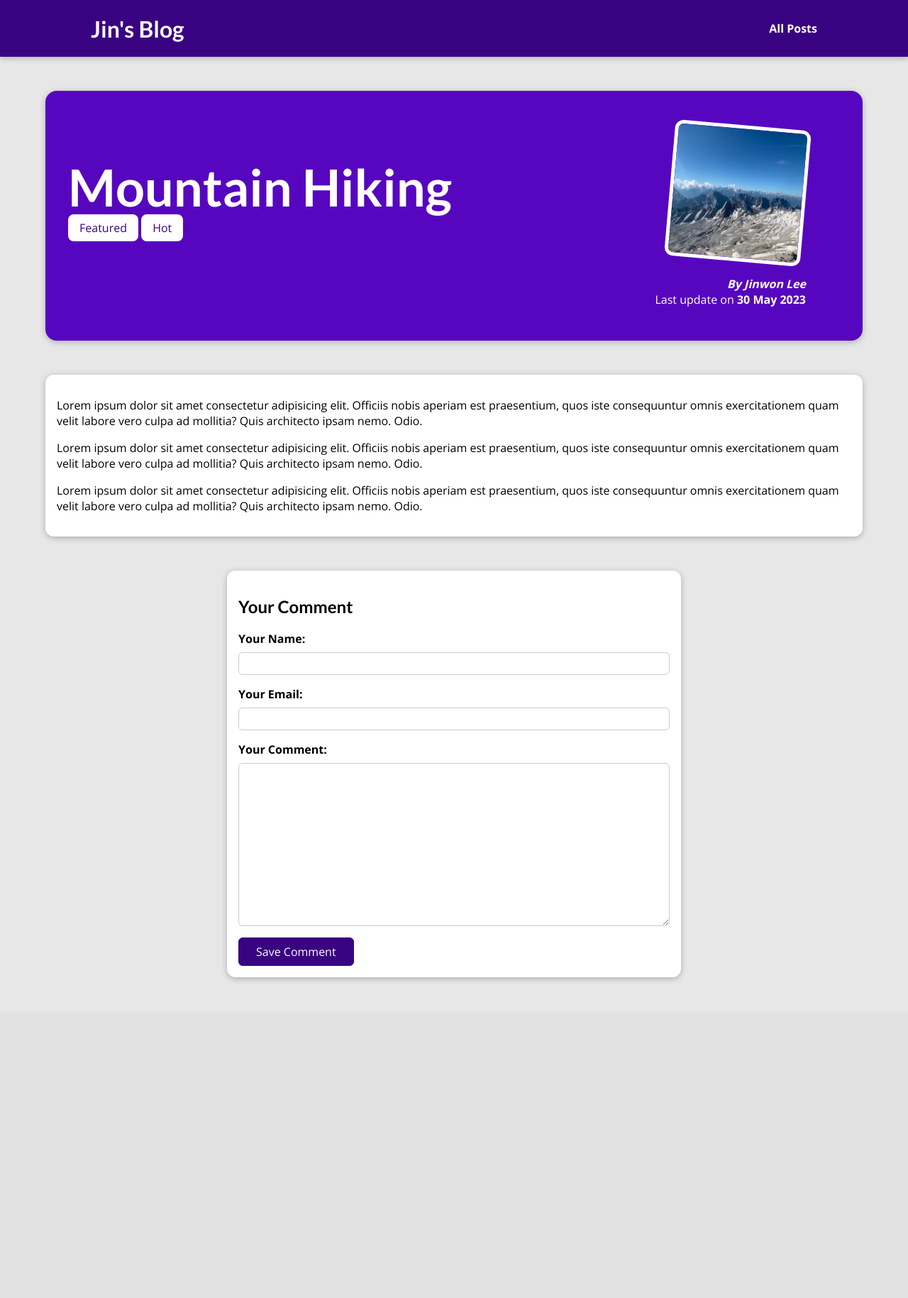
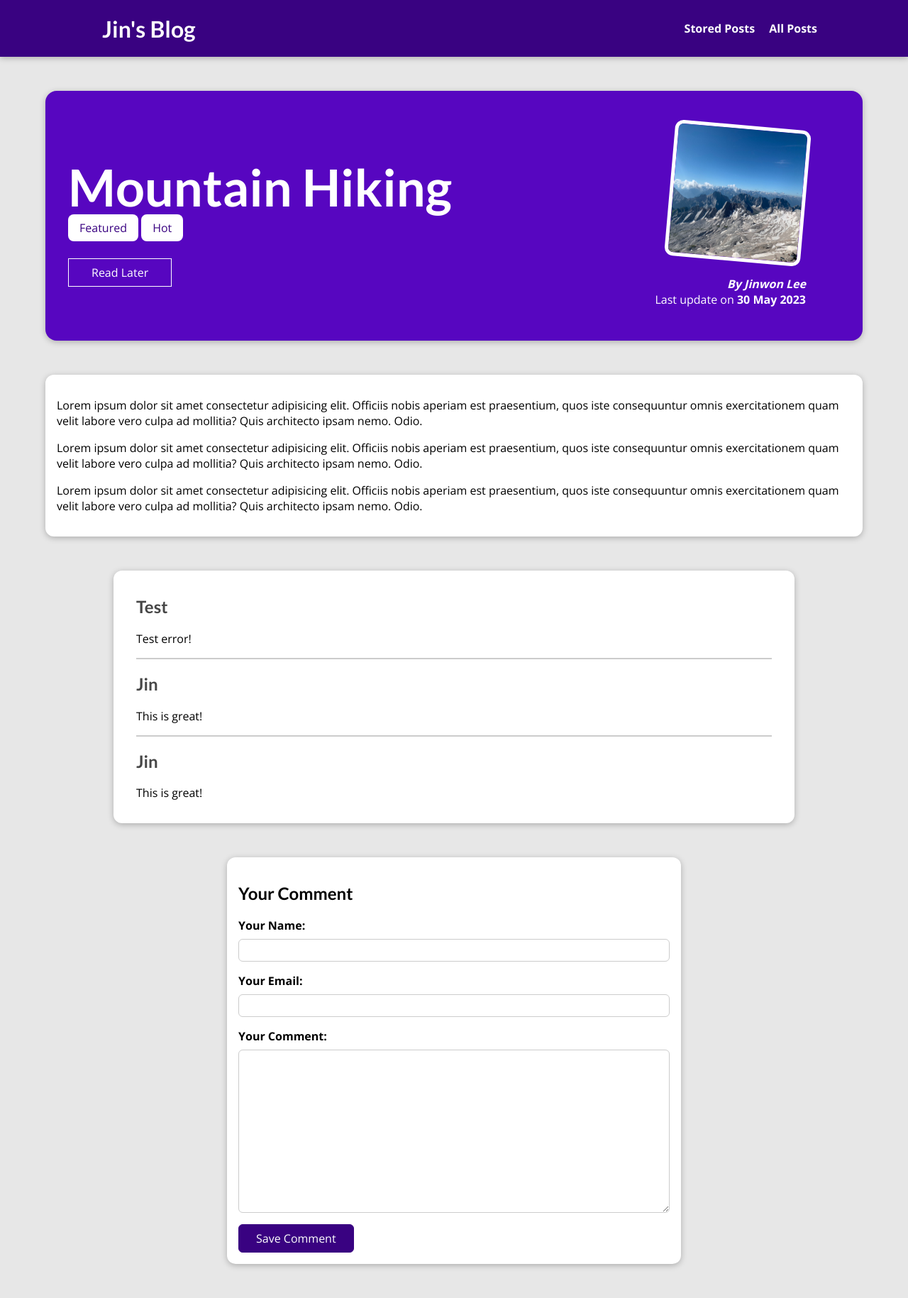
Before and after one commit to Jin1L/my_site, a Django app: a page that uses templates/base.html in a window 1280 px wide. Shown: the whole page at 71% size. Before the commit the page ends 1381 px from the top, so only its background shows below. Run offline with Django 4.2, Linux system fonts and the light colour scheme; data comes from the database, SQL or seed files in the repository; both versions use the stored data as it was after the commit.

Commit message:
Implemented sessions and finished the project

```diff
--- a/blog/admin.py
+++ b/blog/admin.py
@@ -1,5 +1,5 @@
 from django.contrib import admin
-from .models import Post, Author, Tag
+from .models import Post, Author, Tag, Comment
 # Register your models here.
 
 class PostAdmin(admin.ModelAdmin):
@@ -7,6 +7,10 @@ class PostAdmin(admin.ModelAdmin):
     list_display = ("title", "date", "author",)
     prepopulated_fields = {"slug" : ("title",)}
 
+class CommentAdmin(admin.ModelAdmin):
+    list_display = ("user_name", "post")
+
 admin.site.register(Post, PostAdmin)
 admin.site.register(Author)
 admin.site.register(Tag)
+admin.site.register(Comment, CommentAdmin)
--- a/blog/models.py
+++ b/blog/models.py
@@ -30,6 +30,9 @@ class Post(models.Model):
                 on_delete=models.SET_NULL, null=True, related_name="posts")
     tags = models.ManyToManyField(Tag)
 
+    def __str__(self):
+        return self.title
+
 class Comment(models.Model):
     user_name = models.CharField(max_length=120)
     user_email = models.EmailField()
--- a/blog/static/blog/post-detail.css
+++ b/blog/static/blog/post-detail.css
@@ -55,6 +55,25 @@ body {
 
   #summary time {
     font-weight: bold;
+  }
+
+  #read-later {
+    margin: 2rem 0;
+  }
+
+  #read-later button {
+    background-color: transparent;
+    border: 1px solid white;
+    padding: 0.5rem 2rem;
+    font: inherit;
+    color: white;
+    cursor:pointer
+  }
+
+  #read-later button:hover,
+  #read-later button:active {
+    background-color: white;
+    color: #390281;
   }
 
   main {
@@ -119,3 +138,67 @@ body {
     border-radius: 6px;
     border: 1px solid #ccc;
   }
+
+  .errorlist{
+    list-style: none;
+    margin: 0.5rem 0;
+    padding: 0;
+    color: #d6000b;
+  }
+
+  .invalid label {
+    color: #d6000b;
+  }
+
+  .invalid input,
+  .invalid textarea {
+    border-color: #d6000b;
+    background-color: #ffe6e7;
+  }
+
+  #alert {
+    margin: 8rem auto 3rem auto;
+    border: 1px solid #d6000b;
+    background-color: #ffe6e7;
+    padding: 1rem;
+    width: 90%;
+    max-width: 40rem;
+  }
+
+  #alert a{
+    text-decoration: none;
+    border: 1px solid #d6000b;
+    background-color: #d6000b;
+    color: white;
+    padding: 0.25rem 1.5rem;
+    border-radius: 6px;
+  }
+
+  #comments {
+    margin: 3rem auto;
+    width: 90%;
+    max-width: 60rem;
+    border-radius: 12px;
+    background-color: white;
+    box-shadow: 0 2px 8px rgba(0, 0, 0, 0.25);
+    padding: 1rem 2rem;
+  }
+
+  #comments ul{
+    list-style: none;
+    margin: 0;
+    padding: 0;
+  }
+
+  #comments li{
+    margin-bottom: 1rem;
+    border-bottom: 2px solid #ccc;
+  }
+
+  #comments li:last-of-type{
+    border-bottom: none;
+  }
+
+  #comments h2{
+    color: #464646;
+  }
--- a/blog/templates/blog/post-detail.html
+++ b/blog/templates/blog/post-detail.html
@@ -10,13 +10,34 @@
 {% endblock %}
 
 {% block content %}
+
+    {% if comment_form.errors %}
+    <div id="alert">
+        <h2>Saving the comment failed!</h2>
+        <p>Please check the comment form below the post and fix your errors.</p>
+        <a href="#comment-form">Fix!</a>
+    </div>
+    {% endif %}
+
     <section id="summary">
         <h2>{{ post.title }}</h2>
         <div>
             {% for tag in post_tags %}
             <span class="tag" >{{ tag.caption }}</span>
             {% endfor %}
-
+        </div>
+        <div id="read-later">
+            <form action="{% url "read-later" %}" method="POST">
+                {% csrf_token %}
+                <input type="hidden" value="{{ post.id }}" name="post_id">
+                <button>
+                    {% if saved_for_later %}
+                        Remove from "Read Later" List
+                    {% else %}
+                        Read Later
+                    {% endif %}
+                </button>
+            </form>
         </div>
         <article>
             <img src="{{ post.image.url }}" alt="{{ post.title }}">
@@ -31,14 +52,26 @@
         {{ post.content|linebreaks }}
     </main>
 
+    <section id="comments">
+        <ul>
+            {% for comment in comments %}
+                <li>
+                    <h2>{{ comment.user_name }}</h2>
+                    <p>{{ comment.text|linebreaks }}<p>
+                </li>
+            {% endfor %}
+        </ul>
+    </section>
+
     <section id="comment-form">
         <h2>Your Comment</h2>
-        <form>
+        <form action="{% url "post-detail-page" post.slug %}" method="POST">
+            {% csrf_token %}
             {% for form_field in comment_form %}
-                <div class="form-control">
+                <div class="form-control {% if form_field.errors %}invalid{% endif %}">
                     {{ form_field.label_tag }}
                     {{ form_field }}
-                    {{ form_field.erros }}
+                    {{ form_field.errors }}
                 </div>
             {% endfor %}
             <button>Save Comment</button>
--- a/blog/urls.py
+++ b/blog/urls.py
@@ -4,5 +4,7 @@ from . import views
 urlpatterns = [
     path("", views.StartingPageView.as_view(), name="starting-page"),
     path("posts", views.AllPostView.as_view(), name="posts"),
-    path("posts/<slug:slug>", views.SinglePostView.as_view(), name="post-detail-page")
+    path("posts/<slug:slug>", views.SinglePostView.as_view(),
+          name="post-detail-page"),
+    path("read-later", views.ReadLaterView.as_view(), name="read-later")
 ]
--- a/blog/views.py
+++ b/blog/views.py
@@ -1,7 +1,10 @@
 from typing import Any, Dict
 from django.db.models.query import QuerySet
 from django.shortcuts import render, get_object_or_404
-from django.views.generic import ListView, DetailView
+from django.http import HttpResponseRedirect
+from django.urls import reverse
+from django.views.generic import ListView
+from django.views import View
 
 from .models import Post
 from .forms import CommentForm
@@ -26,12 +29,78 @@ class AllPostView(ListView):
     ordering = ["-date"]
     context_object_name = "all_posts"
 
-class SinglePostView(DetailView):
-    template_name = "blog/post-detail.html"
-    model = Post
+class SinglePostView(View):
+    def is_stored_post(self, request, post_id):
+        stored_posts = request.session.get("stored_posts")
+        if stored_posts is not None:
+            is_saved_for_later = post_id in stored_posts
+        else:
+            is_saved_for_later = False
+        return is_saved_for_later
 
-    def get_context_data(self, **kwargs: Any):
-        context = super().get_context_data(**kwargs)
-        context["post_tags"] = self.object.tags.all()
-        context["comment_form"] = CommentForm()
-        return context
+    def get(self, request, slug):
+        post = Post.objects.get(slug=slug)
+
+        context = {
+            "post": post,
+            "post_tags": post.tags.all(),
+            "comment_form": CommentForm(),
+            "comments": post.comments.all().order_by("-id"),
+            "saved_for_later": self.is_stored_post(request, post.id)
+        }
+        return render(request, "blog/post-detail.html", context)
+
+    def post(self, request, slug):
+        comment_form = CommentForm(request.POST)
+        post = Post.objects.get(slug=slug)
+
+        if comment_form.is_valid():
+            comment = comment_form.save(commit=False)
+            comment.post = post
+            comment.save()
+            return HttpResponseRedirect(reverse("post-detail-page", args=[slug]))
+
+        post = Post.objects.get(slug=slug)
+        context = {
+            "post": post,
+            "post_tags": post.tags.all(),
+            "comment_form": comment_form,
+            "comments": post.comments.all().order_by("-id"),
+            "saved_for_later": self.is_stored_post(request, post.id)
+        }
+
+        return render(request, "blog/post-detail.html", context)
+
+class ReadLaterView(View):
+    def get(self, request):
+        stored_posts = request.session.get("stored_posts")
+
+        context = {}
+
+        if stored_posts is None or len(stored_posts) == 0:
+            context["posts"] =[]
+            context["has_posts"] = False
+        else:
+            posts = Post.objects.filter(id__in=stored_posts)
+            context["posts"] = posts
+            context["has_posts"] = True
+
+        return render(request, "blog/stored-posts.html", context)
+
+
+    def post(self, request):
+        stored_posts = request.session.get("stored_posts")
+
+        if stored_posts is None:
+            stored_posts = []
+
+        post_id = int(request.POST["post_id"])
+
+        if post_id not in stored_posts:
+            stored_posts.append(post_id)
+        else:
+            stored_posts.remove(post_id)
+
+        request.session["stored_posts"] = stored_posts
+
+        return HttpResponseRedirect("/")
--- a/static/app.css
+++ b/static/app.css
@@ -35,6 +35,7 @@ h3 {
     text-decoration: none;
     color: white;
     font-weight: bold;
+    margin-left: 1rem;
   }
 
   #main-navigation a:hover,
--- a/templates/base.html
+++ b/templates/base.html
@@ -14,6 +14,7 @@
     <header id="main-navigation">
         <h1><a href="{% url "starting-page"%}">Jin's Blog</a></h1>
         <nav>
+          <a href="{% url "read-later" %}">Stored Posts</a>
           <a href="{% url "posts" %}">All Posts</a>
         </nav>
       </header>
```
Also changed, not shown: blog/static/blog/stored-posts.css (added, +39 -0 lines), blog/templates/blog/stored-posts.html (added, +24 -0 lines), db.sqlite3.
